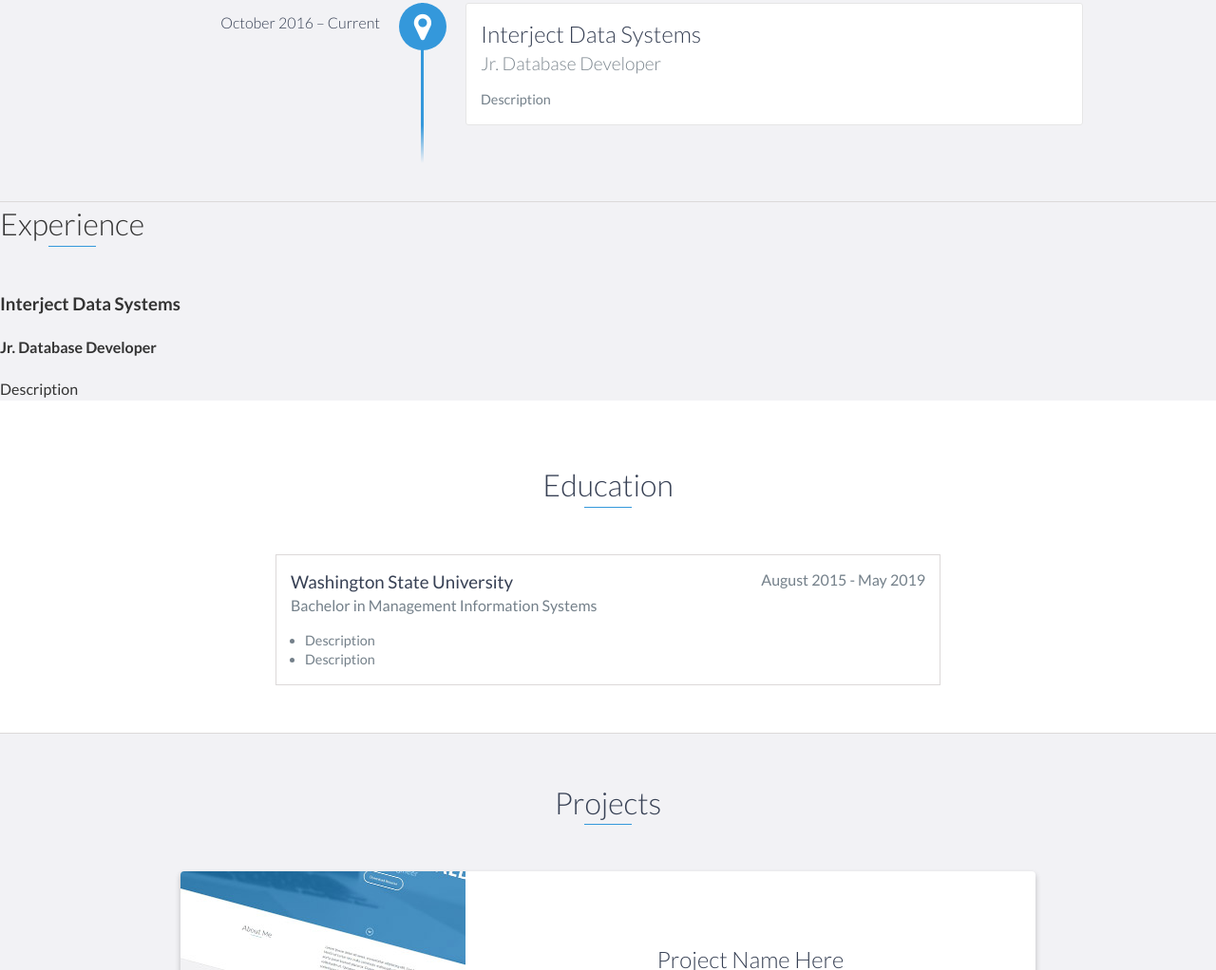
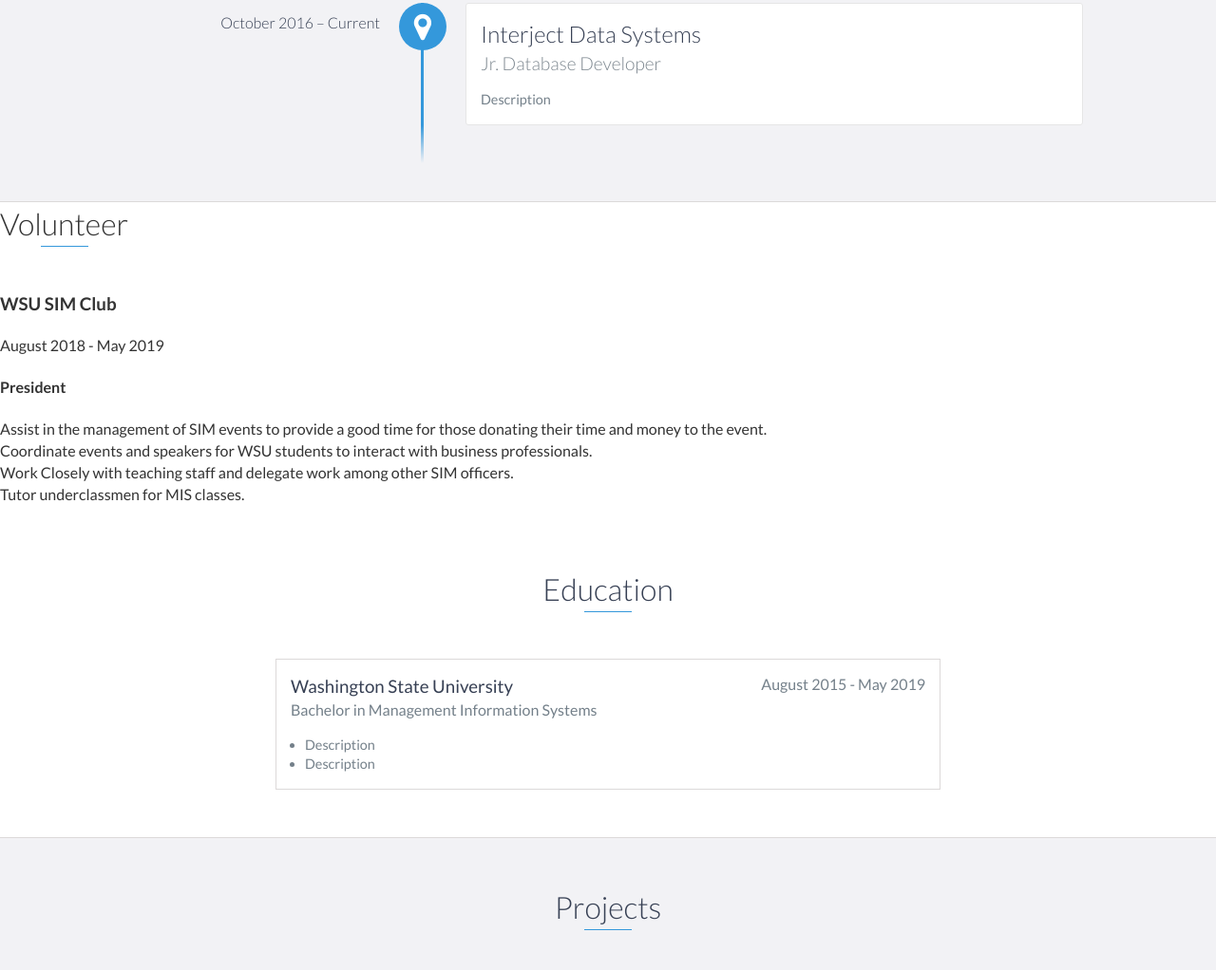
Before and after one commit to Axedentist/Website, a website: page index.html in a window 1280 px wide. Shown: the part 1264-2286 px from the top of the page at 95% size. Drawn offline with nearby package versions, Linux system fonts and the light colour scheme.

Commit message:
Added Volunteer section

```diff
--- a/index.html
+++ b/index.html
@@ -29,6 +29,9 @@
             </li>
             <li>
                 <a href="#experience">Experience</a>
+            </li>
+            <li>
+                <a href="#volunteer">Volunteer</a>
             </li>
             <li>
                 <a href="#education">Education</a>
@@ -96,16 +99,18 @@
         </div>
     </div>
     <!-- End #experience -->
-    <div id="volunteer" class="background-alt">
-        <h2 class="heading">Experience</h2>
-        <div id="volunteer-block">
-            <div data-date="October 2016 – Current">
-                <h3>Interject Data Systems</h3>
-                <h4>Jr. Database Developer</h4>
-                <p>
-                Description
-                </p>
-            </div>
+    <div id="volunteer">
+        <h2 class="heading">Volunteer</h2>
+        <div id="education-block">
+           <h3>WSU SIM Club</h3>
+           <span class="education-date">August 2018 - May 2019</span>
+           <h4>President</h4>
+           <p>
+            Assist in the management of SIM events to provide a good time for those donating their time and money to the event.<br>
+            Coordinate events and speakers for WSU students to interact with business professionals.<br>
+            Work Closely with teaching staff and delegate work among other SIM officers.<br>
+            Tutor underclassmen for MIS classes.<br>
+           </p>
         </div>
     </div>
 
```
